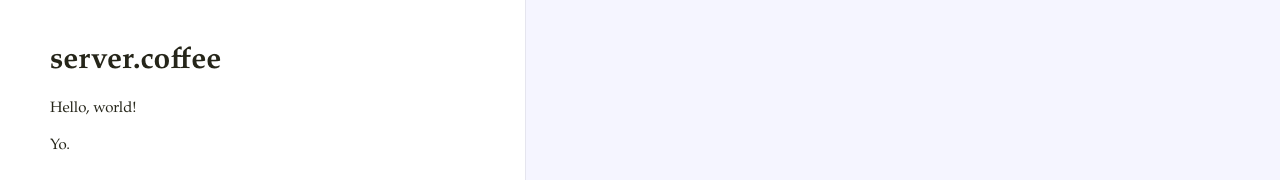
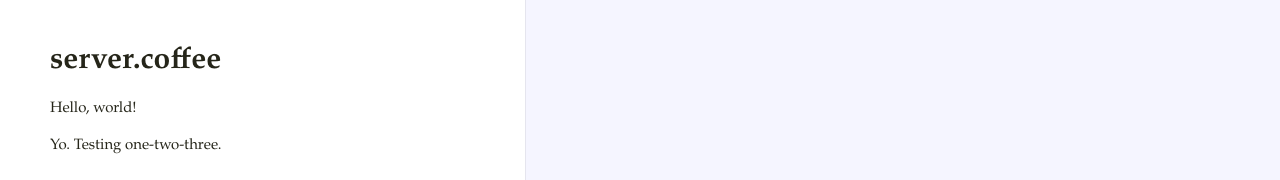
Before and after one commit to KTamas/bingoprototype, a plain HTML site: page server.html in a window 1280 px wide. Shown: the top 180 px of the page. Drawn offline with Linux system fonts and the light colour scheme.

Commit message:
rebuild pages from `git rev-parse --short HEAD`

```diff
--- a/server.html
+++ b/server.html
@@ -1,6 +1,6 @@
 <!DOCTYPE html>  <html> <head>   <title>server.coffee</title>   <meta http-equiv="content-type" content="text/html; charset=UTF-8">   <link rel="stylesheet" media="all" href="docco.css" /> </head> <body>   <div id="container">     <div id="background"></div>          <table cellpadding="0" cellspacing="0">       <thead>         <tr>           <th class="docs">             <h1>               server.coffee             </h1>           </th>           <th class="code">           </th>         </tr>       </thead>       <tbody>                               <tr id="section-1">             <td class="docs">               <div class="pilwrap">                 <a class="pilcrow" href="#section-1">&#182;</a>               </div>               <p>Hello, world! </p>
 
-<p>Yo.</p>             </td>             <td class="code">               <div class="highlight"><pre></pre></div>             </td>           </tr>                               <tr id="section-2">             <td class="docs">               <div class="pilwrap">                 <a class="pilcrow" href="#section-2">&#182;</a>               </div>               <h3>Initialization</h3>             </td>             <td class="code">               <div class="highlight"><pre><span class="nv">http = </span><span class="nx">require</span> <span class="s1">&#39;http&#39;</span>
+<p>Yo. Testing one-two-three.</p>             </td>             <td class="code">               <div class="highlight"><pre></pre></div>             </td>           </tr>                               <tr id="section-2">             <td class="docs">               <div class="pilwrap">                 <a class="pilcrow" href="#section-2">&#182;</a>               </div>               <h3>Initialization</h3>             </td>             <td class="code">               <div class="highlight"><pre><span class="nv">http = </span><span class="nx">require</span> <span class="s1">&#39;http&#39;</span>
 <span class="nv">express = </span><span class="nx">require</span> <span class="s1">&#39;express&#39;</span>
 <span class="nv">public = </span><span class="s2">&quot;#{__dirname}/public&quot;</span></pre></div>             </td>           </tr>                               <tr id="section-3">             <td class="docs">               <div class="pilwrap">                 <a class="pilcrow" href="#section-3">&#182;</a>               </div>               <p>Express.js</p>             </td>             <td class="code">               <div class="highlight"><pre><span class="nv">app = </span><span class="nx">express</span><span class="p">.</span><span class="nx">createServer</span><span class="p">()</span></pre></div>             </td>           </tr>                               <tr id="section-4">             <td class="docs">               <div class="pilwrap">                 <a class="pilcrow" href="#section-4">&#182;</a>               </div>               <p>Express.js default configuration</p>             </td>             <td class="code">               <div class="highlight"><pre><span class="nx">app</span><span class="p">.</span><span class="nx">configure</span> <span class="o">-&gt;</span>
   <span class="nx">app</span><span class="p">.</span><span class="nx">use</span> <span class="nx">express</span><span class="p">.</span><span class="nx">compiler</span>
```
